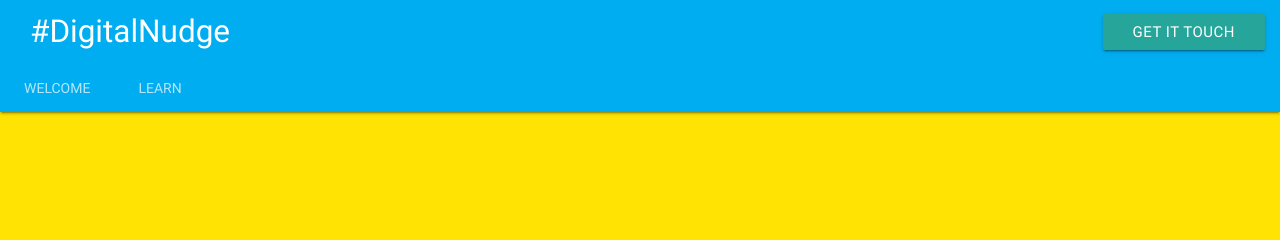
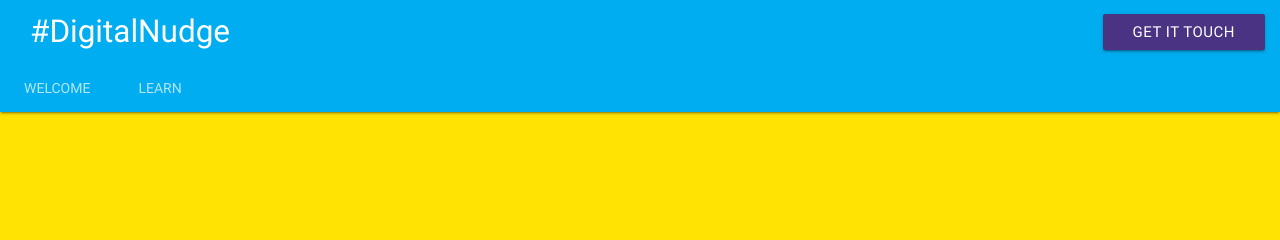
Before and after one commit to Baldini/DigitalNudge, a plain HTML site: page index.html in a window 1280 px wide. Shown: the top 240 px of the page. Drawn offline with nearby package versions, Linux system fonts and the light colour scheme.

```diff
--- a/styles/base.css
+++ b/styles/base.css
@@ -37,3 +37,7 @@ body {
 .text-hero h1 {
   color: #EE5BA0;
 }
+
+.btn.color-default {
+  background-color: #493382;
+}
```
